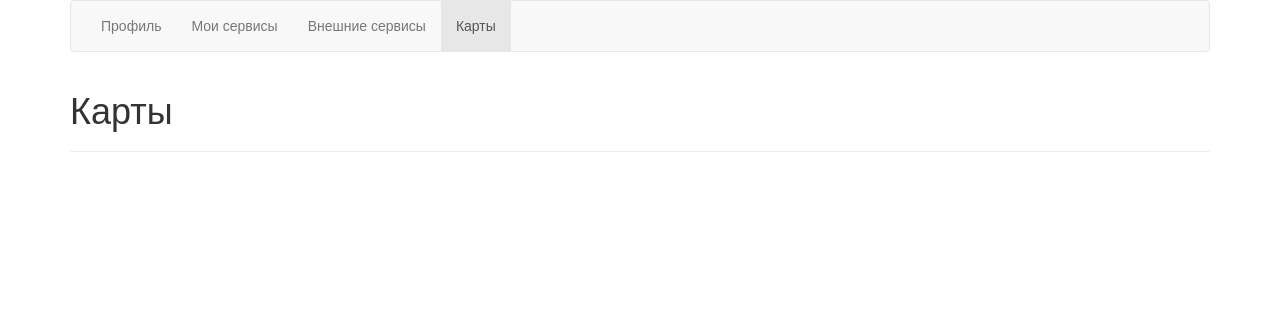
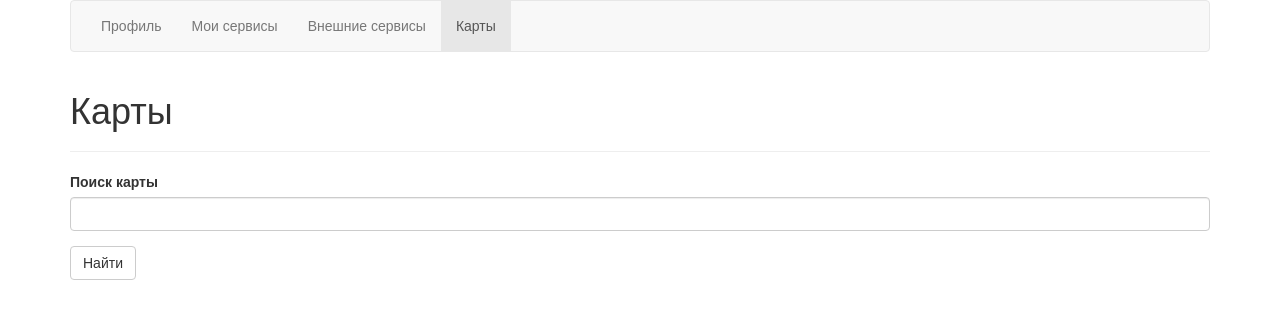
Before and after one commit to ExecutionLLC/cross_transaction_system, a React (Create React App) app in the folder frontend/: page /cards in a window 1280 px wide. Shown: the top 318 px of the page. Built offline with nearby package versions, Linux system fonts and the light colour scheme.

Commit message:
show cards: search and show cards

```diff
--- a/frontend/src/Views/Cards/Cards.jsx
+++ b/frontend/src/Views/Cards/Cards.jsx
@@ -1,9 +1,86 @@
-import React from 'react';
+import React, { Component } from 'react';
+import {
+  Form, FormGroup,
+  ControlLabel, FormControl,
+  Button,
+} from 'react-bootstrap';
 import ViewBase from '../ViewBase';
+import Loading from '../../Components/Loading';
+import ErrorPanel from '../../Components/ErrorPanel';
+import API from '../../API/API';
 
 
-export default function (props) {
-  return (
-    <ViewBase {...props} pageHeader="Карты" />
-  );
+class Cards extends Component {
+  constructor(props) {
+    super(props);
+    this.state = {
+      cardNumber: '',
+      isLoading: false,
+      error: null,
+      cards: null,
+    };
+  }
+
+  onCardNumberChange(cardNumber) {
+    this.setState({
+      cardNumber,
+    });
+  }
+
+  onSearch() {
+    const { cardNumber } = this.state;
+    this.setState({
+      isLoading: true,
+    });
+    API.getCards(cardNumber)
+      .then((cards) => {
+        this.setState({
+          isLoading: false,
+          error: null,
+          cards,
+        });
+      })
+      .catch((error) => {
+        this.setState({
+          isLoading: false,
+          error: error.message,
+          cards: null,
+        });
+      });
+  }
+
+  renderCards() {
+    const { cards } = this.state;
+    return JSON.stringify(cards);
+  }
+
+  render() {
+    const {
+      cardNumber, isLoading, error, cards,
+    } = this.state;
+    return (
+      <ViewBase {...this.props} pageHeader="Карты">
+        <Form>
+          <FormGroup>
+            <ControlLabel>Поиск карты</ControlLabel>
+            <FormControl
+              type="text"
+              value={cardNumber}
+              disabled={isLoading}
+              onChange={event => this.onCardNumberChange(event.target.value)}
+            />
+          </FormGroup>
+          <Button onClick={() => this.onSearch()}>
+            Найти
+          </Button>
+        </Form>
+        {isLoading && <Loading />}
+        {error && <ErrorPanel title="Ошибка поиска" content={error} />}
+        {cards && this.renderCards()}
+      </ViewBase>
+    );
+  }
 }
+
+
+export default Cards;
```
